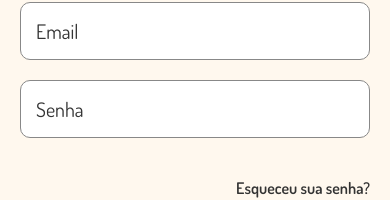
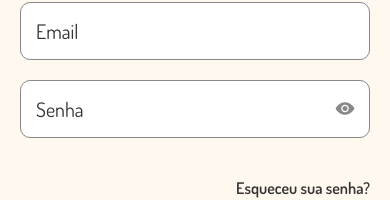
Before and after one commit to JoGabriel-Santos/gym, a React Native app in the folder client/: screen /Auth in a window 390 px wide. Shown: the part 174-374 px from the top of the page. Built offline with nearby package versions, Linux system fonts and the light colour scheme.

Commit message:
Implementing Authentication

```diff
--- a/client/src/components/Input.js
+++ b/client/src/components/Input.js
@@ -1,22 +1,50 @@
 import React, { useState } from "react";
-import { TextInput, StyleSheet } from "react-native";
+import { TextInput, TouchableOpacity, View, StyleSheet } from "react-native";
+import { Ionicons } from "@expo/vector-icons";
 
 const Input = ({ ...placeHolder }) => {
     const [focused, setFocused] = useState(false);
+    const [passwordVisible, setPasswordVisible] = useState(false);
+    const isPassword = placeHolder.placeholder === "Senha";
+
+    const togglePasswordVisibility = () => {
+        setPasswordVisible(!passwordVisible);
+    };
 
     return (
+        <View style={styles.container}>
             <TextInput
                 style={[styles.textInput, focused && styles.focused]}
                 onBlur={() => setFocused(false)}
                 onFocus={() => setFocused(true)}
                 placeholderTextColor={"#333"}
+                secureTextEntry={!passwordVisible && isPassword}
 
                 {...placeHolder}
             />
+
+            {
+                isPassword && (
+                    <TouchableOpacity
+                        style={styles.toggleButton}
+                        onPress={togglePasswordVisibility}
+                    >
+                        <Ionicons
+                            name={passwordVisible ? 'eye-off' : 'eye'}
+                            size={20}
+                            color="#888"
+                        />
+                    </TouchableOpacity>
+                )
+            }
+        </View>
     )
 };
 
 const styles = StyleSheet.create({
+    container: {
+        position: "relative",
+    },
     textInput: {
         backgroundColor: "#fff",
         borderColor: "#888",
@@ -29,8 +57,14 @@ const styles = StyleSheet.create({
     },
     focused: {
         borderColor: "#f9c22a",
-        borderWidth: 2,
-    }
+        borderWidth: 1,
+    },
+    toggleButton: {
+        position: "absolute",
+        right: 15,
+        top: "50%",
+        transform: [{ translateY: -12 }],
+    },
 });
 
 export default Input;
```
Lines whose indentation alone changed are shown as unchanged.
